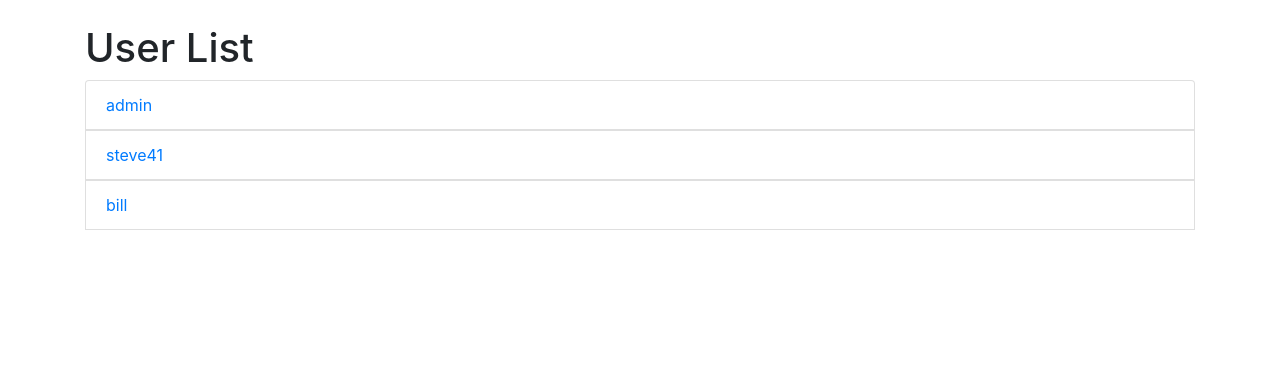
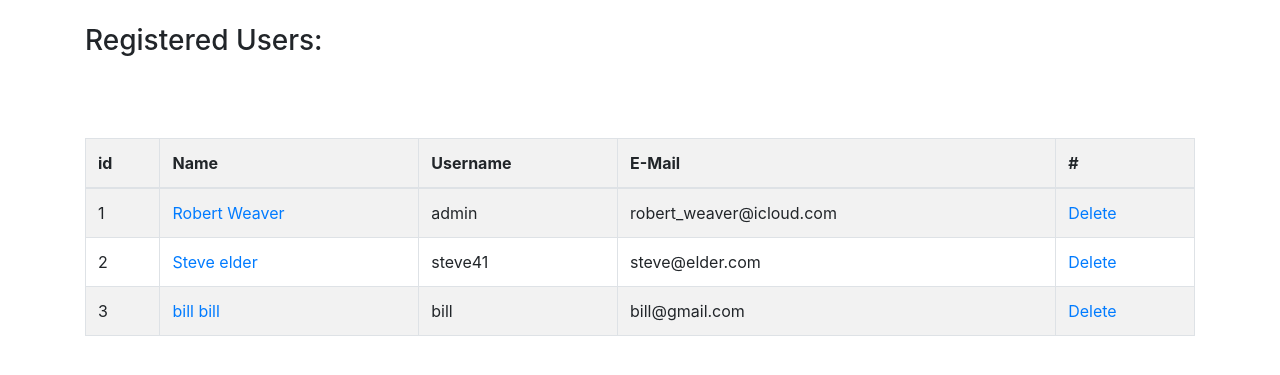
Before and after one commit to rweavergit/django-blog, a Django app: page /user_list in a window 1280 px wide. Shown: the part 56-431 px from the top of the page. Run offline with Django 4.2, Linux system fonts and the light colour scheme; data comes from the database, SQL or seed files in the repository; both versions use the stored data as it was after the commit; some libraries are stand-ins or nearby versions.

Commit message:
updated user list

```diff
--- a/moodyblog/theblog/models.py
+++ b/moodyblog/theblog/models.py
@@ -28,8 +28,6 @@ class Profile(models.Model):
 
     def get_absolute_url(self):
         return reverse("home")
-
-
 
 class Post(models.Model):
     title = models.CharField(max_length=255)
--- a/moodyblog/theblog/templates/article_details.html
+++ b/moodyblog/theblog/templates/article_details.html
@@ -91,8 +91,9 @@
         <strong>{{ comment.name }} @ {{ comment.date_added }}</strong><br/>
         {{ comment.body }}
         <br/><br/>
+        <a href="{% url 'edit_comment' post.pk %}">edit</a>
         {% endfor %}
-        <a href="{% url 'add_comment' post.pk %}">Add Comment</a>
+
   {% endif %}
   <br/>
 
--- a/moodyblog/theblog/templates/home.html
+++ b/moodyblog/theblog/templates/home.html
@@ -3,7 +3,7 @@
 {% load static %}
 {% block content %}
 <link rel="stylesheet" type="text/css" href="{% static 'moodyblog/css/home.css' %}"/>
-    <div class="container">
+    {% comment %} <div class="container">
         <div class="post-button">
             <span> Post!? </span>
             <a href="#">
@@ -14,14 +14,14 @@
             <a href="{% url 'add_post' %}">{% bs_icon 'chat-dots-fill' %} Chat</a>
             <a href="{% url 'add_post' %}">{% bs_icon 'chat-left-quote-fill' %} Quote</a>
         </div>
-    </div>
+    </div> {% endcomment %}
 
 
 
 {% for post in object_list %}
     <div class="shadow p-3 mb-5 bg-body rounded">
         <h2>{{ post.title }}</h2>
-        <small class="text-muted">By: {{ post.author.first_name }} @ {{ post.post_date }}</small>
+        <small class="text-muted">By: {{ post.author.username }} @ {{ post.post_date }}</small>
 
         <br/><br/>
         {{ post.body|safe }}<br/><br/>
--- a/moodyblog/theblog/templates/user_list.html
+++ b/moodyblog/theblog/templates/user_list.html
@@ -5,7 +5,7 @@
 {% block content %}
 
 
-<h1>User List</h1>
+{% comment %} <h1>User List</h1>
 <div class="list-group">
     {% for user in object_list %}
         <li class="list-group-item list-group-item-action">
@@ -14,5 +14,26 @@
     {% empty %}
         <h2 class="list-group-item">No users yet.</h2>
     {% endfor %}
-</div>
+</div> {% endcomment %}
+<h3>Registered Users: </h3>
+
+<table class="table table-hover table-bordered table-striped">
+    <thread>
+        <tr>
+            <th scope="col">id</th>
+            <th scope="col">Name</th>
+            <th scope="col">Username</th>
+            <th scope="col">E-Mail</th>
+            <th scope="col">#</th>
+        </tr>
+    </thread>
+    <tbody>
+    {% for user in object_list %}
+        <tr>
+            <td>{{ user.profile.id }}</td> <td><a href ="{% url 'show_profile_page' user.profile.id %}">{{ user.first_name }} {{ user.last_name }}</a></td><td>{{user.username}}</td> <td>{{ user.email }}</td><td><a href ="{% url 'show_profile_page' user.profile.id %}">Delete</a></td><br/>
+        </tr>
+    {% endfor %}
+    </tbody>
+
+</table>
 {% endblock %}
--- a/moodyblog/theblog/urls.py
+++ b/moodyblog/theblog/urls.py
@@ -1,6 +1,6 @@
 from django.urls import path
 # from . import views
-from .views import HomeView, ArticleDetailView, AddPostView, UpdatePostView, DeletePostView, AddCategoryView, CategoryView, CategoryListView, LikeView, AddCommentView, UserListView
+from .views import HomeView, ArticleDetailView, EditCommentView, AddPostView, UpdatePostView, DeletePostView, AddCategoryView, CategoryView, CategoryListView, LikeView, AddCommentView, UserListView
 
 urlpatterns = [
     # path('', views.home, name="home"),
@@ -14,6 +14,7 @@ urlpatterns = [
     path('category-list/', CategoryListView, name='category-list'),
     path('like/<int:pk>', LikeView, name='like_post'),
     path('article/<int:pk>/comment/', AddCommentView.as_view(), name='add_comment'),
+    path('article/<int:pk>/comment/edit', EditCommentView.as_view(), name='edit_comment'),
     path('user_list', UserListView.as_view(), name='user_list'),
 
 ]
--- a/moodyblog/theblog/views.py
+++ b/moodyblog/theblog/views.py
@@ -63,6 +63,12 @@ class AddCommentView(CreateView):
 
     success_url = reverse_lazy('home')
 
+class EditCommentView(CreateView):
+    model = Comment
+    template_name = 'edit_comment.html'
+    form_class = EditForm
+
+    success_url = reverse_lazy('home')
 
 class AddCategoryView(CreateView):
     model = Category
```
Also changed, not shown: moodyblog/theblog/templates/add_comment.html (+12 -3 lines), moodyblog/theblog/templates/edit_comment.html (added, +14 -0 lines), moodyblog/db.sqlite3, 4 other files.
